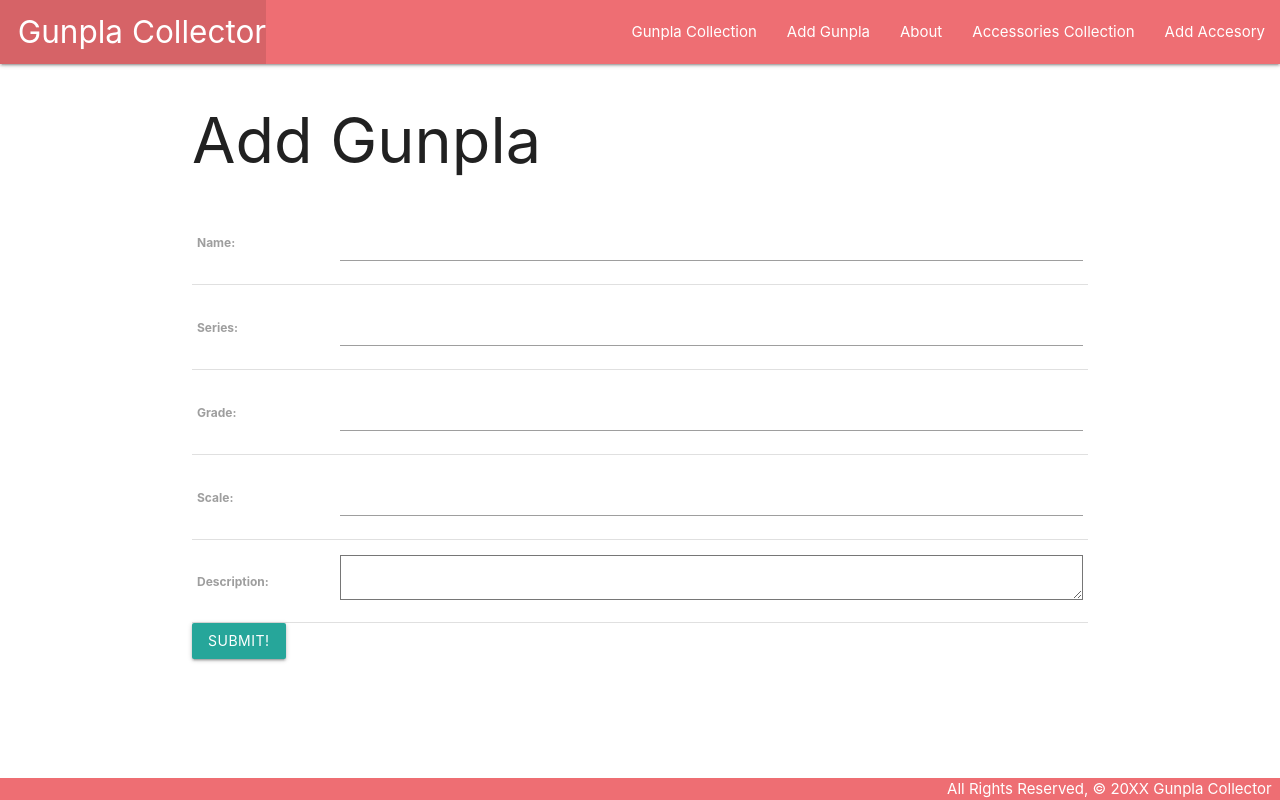
After one commit to GitgoodDan/gunpla-collection-lab, a Django app: page /gunpla/create/ in a window 1280 px wide. The commit adds this page. Run offline with Django 5.2, Linux system fonts and the light colour scheme.

Commit message:
finish lab

```diff
--- a/main_app/models.py
+++ b/main_app/models.py
@@ -1,5 +1,5 @@
 from django.db import models
-
+from django.urls import reverse
 # Create your models here.
 
 class Gunpla(models.Model):
@@ -10,5 +10,12 @@ class Gunpla(models.Model):
     description = models.TextField(max_length=250)
 
 
-def __str__(self):
-    return f'{self.name}({self.id})'
+    def __str__(self):
+        return f'{self.name}({self.id})'
+
+    def get_absolute_url(self):
+        return reverse('detail', kwargs={'gunpla_id': self.id})
+
+class Accessories(models.Model):
+    name = models.CharField(max_length=100)
+    description = models.TextField(max_length=250)
--- a/main_app/templates/base.html
+++ b/main_app/templates/base.html
@@ -14,11 +14,14 @@
         <nav>
           <div class="nav-wrapper">
             <ul>
-              <li><a href="/" class="left brand-logo">&nbsp;&nbsp;Gunpla Collector</a></li>
+              <li><a href="{% url 'home' %}" class="left brand-logo">&nbsp;&nbsp;Gunpla Collector</a></li>
             </ul>
             <ul class="right">
-                <li><a href="/gunpla">Collection</a></li>
-                <li><a href="/about">About</a></li>
+                <li><a href="{% url 'index' %}">Gunpla Collection</a></li>
+                <li><a href="{% url 'add_gunpla' %}">Add Gunpla</a></li>
+                <li><a href="{% url 'about' %}">About</a></li>
+                <li><a href="{% url 'acc_index' %}">Accessories Collection</a></li>
+                <li><a href="{% url 'add_acc' %}">Add Accesory</a></li>
             </ul>
         </div>
       </nav>
--- a/main_app/templates/gunpla/detail.html
+++ b/main_app/templates/gunpla/detail.html
@@ -11,6 +11,9 @@
         <p>Scale: {{gunpla.scale}}</p>
         <p>Description: {{gunpla.description|linebreaks}}</p>
     </div>
+    <div class="card-action">
+        <a href="{% url 'gunpla_update' gunpla.id %}">Edit</a>
+        <a href="{% url 'gunpla_delete' gunpla.id %}">Delete</a>
 </div>
 
 {% endblock %}
--- a/main_app/templates/index.html
+++ b/main_app/templates/index.html
@@ -9,7 +9,7 @@
         <div class="card-title">{{model.name}}</div>
         <p>Series: {{model.series}}</p>
         <p>Grade: {{model.grade}}</p>
-        <p>Scale: {{mode.scale}}</p>
+        <p>Scale: {{model.scale}}</p>
         <p>Description: {{model.description}}</p>
     </div>
     </a>
--- /dev/null
+++ b/main_app/templates/main_app/gunpla_form.html
@@ -0,0 +1,13 @@
+{% extends 'base.html' %}
+{% block content %}
+
+<h1>Add Gunpla</h1>
+<form action="" method="POST">
+    {% csrf_token %}
+    <table>
+        {{ form.as_table }}
+    </table>
+    <input type="submit" value="Submit!" class="btn">
+</form>
+
+{% endblock %}
--- a/main_app/urls.py
+++ b/main_app/urls.py
@@ -5,5 +5,12 @@ urlpatterns = [
     path('', views.home, name='home'),
     path('gunpla/', views.gunpla_index, name="index"),
     path('about/', views.about, name='about'),
+    path('gunpla/create/', views.GunplaCreate.as_view(), name='add_gunpla'),
     path('gunpla/<int:gunpla_id>/', views.gunpla_detail, name='detail'),
+    path('gunpla/<int:pk>/update/', views.GunplaUpdate.as_view(), name='gunpla_update'),
+    path('gunpla/<int:pk>/delete/', views.GunplaRemove.as_view(), name='gunpla_delete'),
+    path('accessories/', views.AccessoriesList.as_view(), name='acc_index'),
+    path('accessories/create/', views.AccessoryCreate.as_view(), name='add_acc'),
+    path('accessories/<int:pk>/update/', views.AccessoryUpdate.as_view(), name='acc_update'),
+    path('accessories/<int:pk>/delete/', views.AccessoryRemove.as_view(), name='acc_delete'),
 ]
--- a/main_app/views.py
+++ b/main_app/views.py
@@ -1,13 +1,8 @@
 from django.shortcuts import render
+from django.views.generic.edit import CreateView, UpdateView, DeleteView
+from django.views.generic import ListView, DetailView
+from .models import Gunpla, Accessories
 
-from .models import Gunpla
-
-# gunpla = [
-#     {'name': 'RX-78-02 Unleashed', 'series': 'Gundam', 'grade': 'Perfect Grade', 'scale': '1/60'},
-#     {'name': 'RX-93 Nu Gundam', 'series': 'Gundam', 'grade': 'RG', 'scale': '1/144'},
-#     {'name': 'Sinanju', 'series': 'Gundam Unicorn', 'grade': 'MG', 'scale': '1/100'},
-#     {'name': 'Barbatos', 'series': 'Iron-Blooded Orphans', 'grade': 'MG', 'scale': '1/144'},
-# ]
 
 # Create your views here.
 
@@ -15,10 +10,10 @@ def home(request):
     return render(request, 'home.html')
 
 def gunpla_index(request):
-    models = Gunpla.objects.all()
+    gunpla = Gunpla.objects.all()
     return render(request, 'index.html',
     {
-        'gunpla': models
+        'gunpla': gunpla
     }
 )
 
@@ -26,5 +21,35 @@ def about(request):
     return render(request, 'about.html')
 
 def gunpla_detail(request, gunpla_id):
-    model = Gunpla.objects.get(id=gunpla_id)
-    return render(request, 'gunpla/detail.html', {'gunpla': model})
+    gunpla = Gunpla.objects.get(id=gunpla_id)
+    return render(request, 'gunpla/detail.html', {'gunpla': gunpla})
+
+class GunplaCreate(CreateView):
+    model = Gunpla
+    fields = '__all__'
+
+class GunplaUpdate(UpdateView):
+    model = Gunpla
+    fields = ['series', 'description', 'grade', 'scale']
+
+class GunplaRemove(DeleteView):
+    model = Gunpla
+    success_url = '/gunpla'
+
+class AccessoriesList(ListView):
+    model = Accessories
+
+class AccessoryDetail(DetailView):
+    model = Accessories
+
+class AccessoryCreate(CreateView):
+    model = Accessories
+    fields = '__all__'
+
+class AccessoryUpdate(UpdateView):
+    model = Accessories
+    fields = ['description']
+
+class AccessoryRemove(DeleteView):
+    model = Accessories
+    success_url = '/accessories'
```
Also changed, not shown: main_app/templates/main_app/accessories__list.html (added, +14 -0 lines), main_app/templates/main_app/accessories_confirm_delete.html (added, +13 -0 lines), main_app/templates/main_app/accessory_detail.html (added, +20 -0 lines), main_app/templates/main_app/gunpla_confirm_delete.html (added, +13 -0 lines), main_app/migrations/0003_accessories.py (added), 1 other file.
